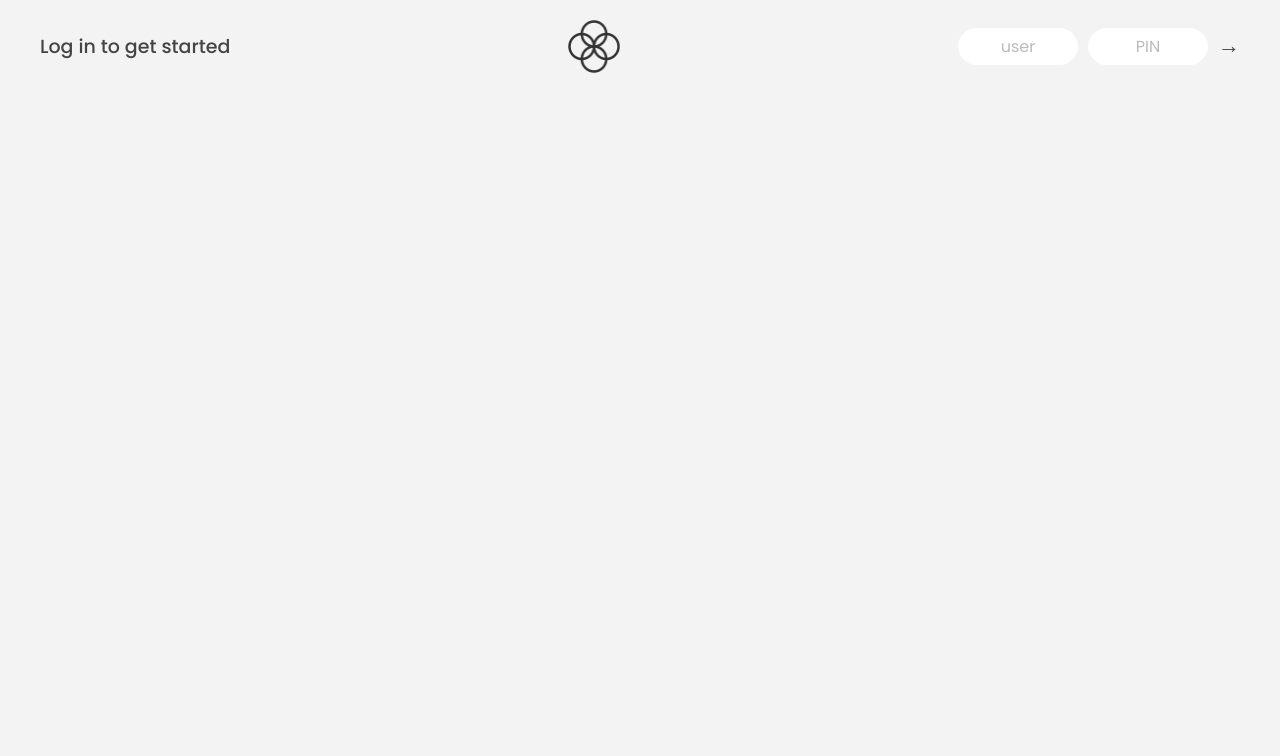
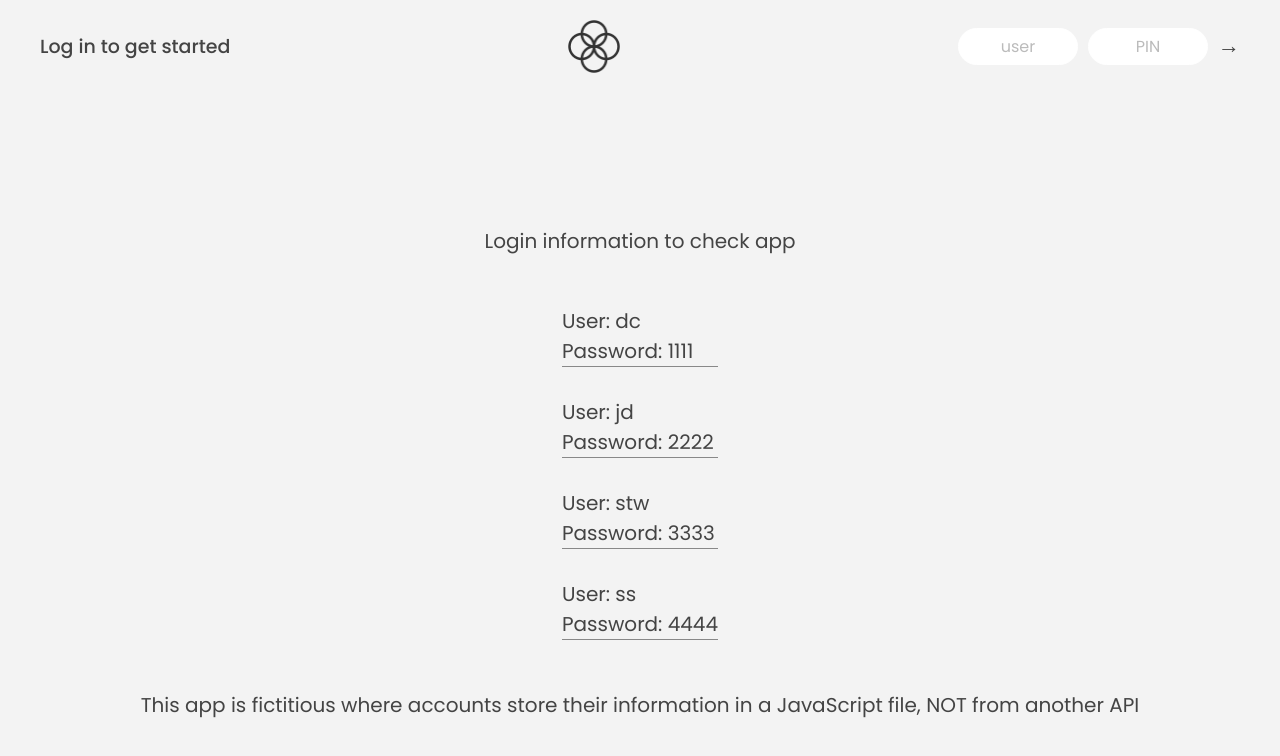
Before and after one commit to Diegocortes15/Bankist, a plain HTML site: page index.html in a window 1280 px wide. Shown: the top 756 px of the page. Drawn offline with Linux system fonts and the light colour scheme.

Commit message:
Adding information so someone can use the application

```diff
--- a/index.html
+++ b/index.html
@@ -25,6 +25,45 @@
       <button class="login__btn">&rarr;</button>
     </form>
   </nav>
+
+  <div class="information-app">
+    <p>Login information to check app</p>
+    <div class="accounts">
+      <div class="accounts__account--1">
+        <p class="user-account">
+          User: dc
+        </p>
+        <p class="password-account">
+          Password: 1111
+        </p>
+      </div>
+      <div class="accounts__account--2">
+        <p class="user-account">
+          User: jd
+        </p>
+        <p class="password-account">
+          Password: 2222
+        </p>
+      </div>
+      <div class="accounts__account--3">
+        <p class="user-account">
+          User: stw
+        </p>
+        <p class="password-account">
+          Password: 3333
+        </p>
+      </div>
+      <div class="accounts__account--2">
+        <p class="user-account">
+          User: ss
+        </p>
+        <p class="password-account">
+          Password: 4444
+        </p>
+      </div>
+    </div>
+    <p>This app is fictitious where accounts store their information in a JavaScript file, NOT from another API</p>
+  </div>
 
   <main class="app">
     <!-- BALANCE -->
--- a/script.js
+++ b/script.js
@@ -100,6 +100,9 @@ const accounts = [account1, account2, account3, account4];
 const labelWelcome = document.querySelector('.welcome');
 const labelDate = document.querySelector('.date');
 const labelBalance = document.querySelector('.balance__value');
+
+const informationApp = document.querySelector('.information-app');
+
 const labelSumIn = document.querySelector('.summary__value--in');
 const labelSumOut = document.querySelector('.summary__value--out');
 const labelSumInterest = document.querySelector('.summary__value--interest');
@@ -242,10 +245,11 @@ const startLogOutTimer = function () {
             clearInterval(timer);
             containerApp.style.opacity = 0;
             labelWelcome.textContent = `Log in to get started`;
+            informationApp.style.display = 'flex';
             cuteAlert({
                 type: 'success',
                 title: 'Log out',
-                message: 'Your account has been disconnected',
+                message: 'Your account has been disconnected due to inactivity',
                 buttonText: 'Okay',
             });
         }
@@ -298,6 +302,7 @@ btnLogin.addEventListener('click', function (e) {
 
         // Update UI
         updateUI(currentAccount);
+        informationApp.style.display = 'none';
     } else {
         cuteAlert({
             type: 'error',
@@ -459,6 +464,8 @@ btnClose.addEventListener('click', function (e) {
                 containerApp.style.opacity = 0;
                 // Reset Timer
                 clearInterval(timer);
+                informationApp.style.display = 'flex';
+
                 cuteAlert({
                     type: 'success',
                     title: 'Close account',
--- a/style.css
+++ b/style.css
@@ -114,6 +114,24 @@ nav {
 .btn--sort:focus {
     outline: none;
     color: #777;
+}
+
+.information-app {
+    height: 100vh;
+    font-size: 2rem;
+    display: flex;
+    flex-direction: column;
+    gap: 5rem;
+    justify-content: center;
+    align-items: center;
+}
+.accounts {
+    display: grid;
+    gap: 3rem;
+}
+
+.accounts div {
+    border-bottom: 1px solid #888;
 }
 
 /* MAIN */
```
